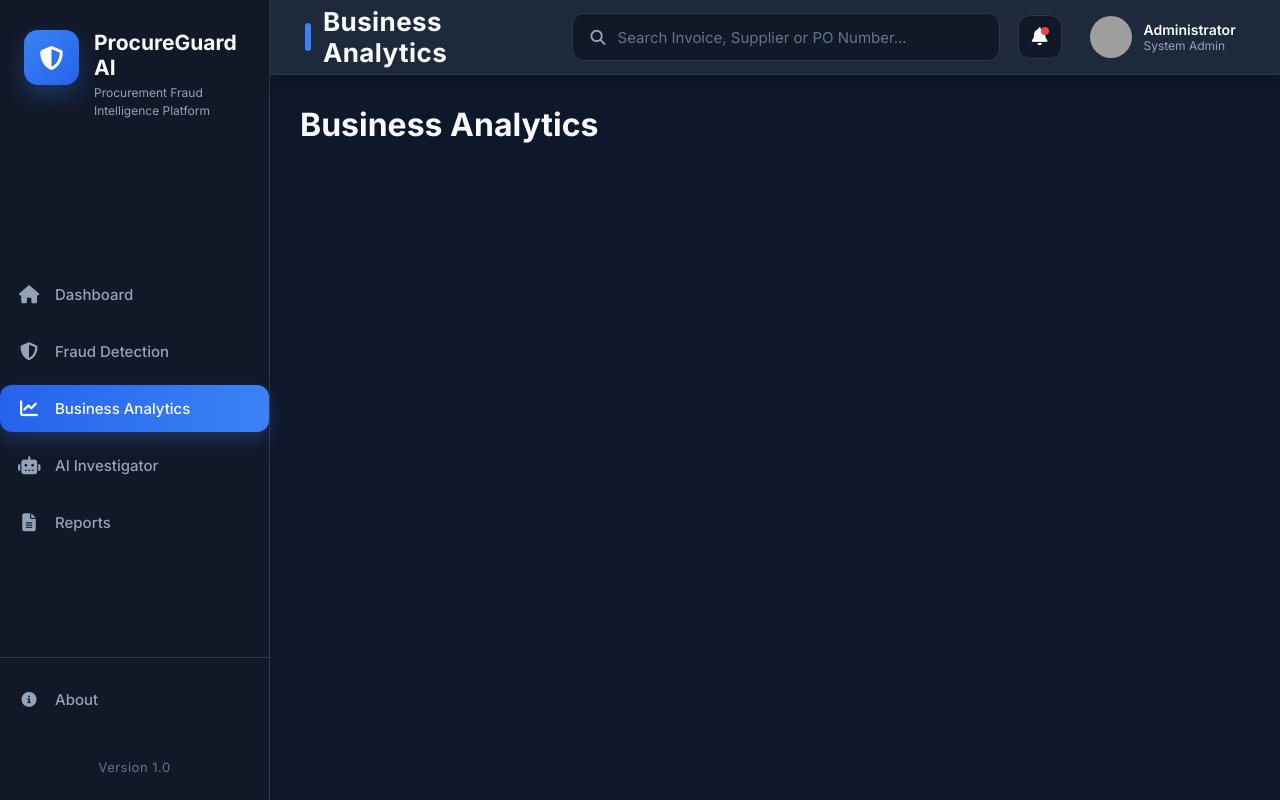
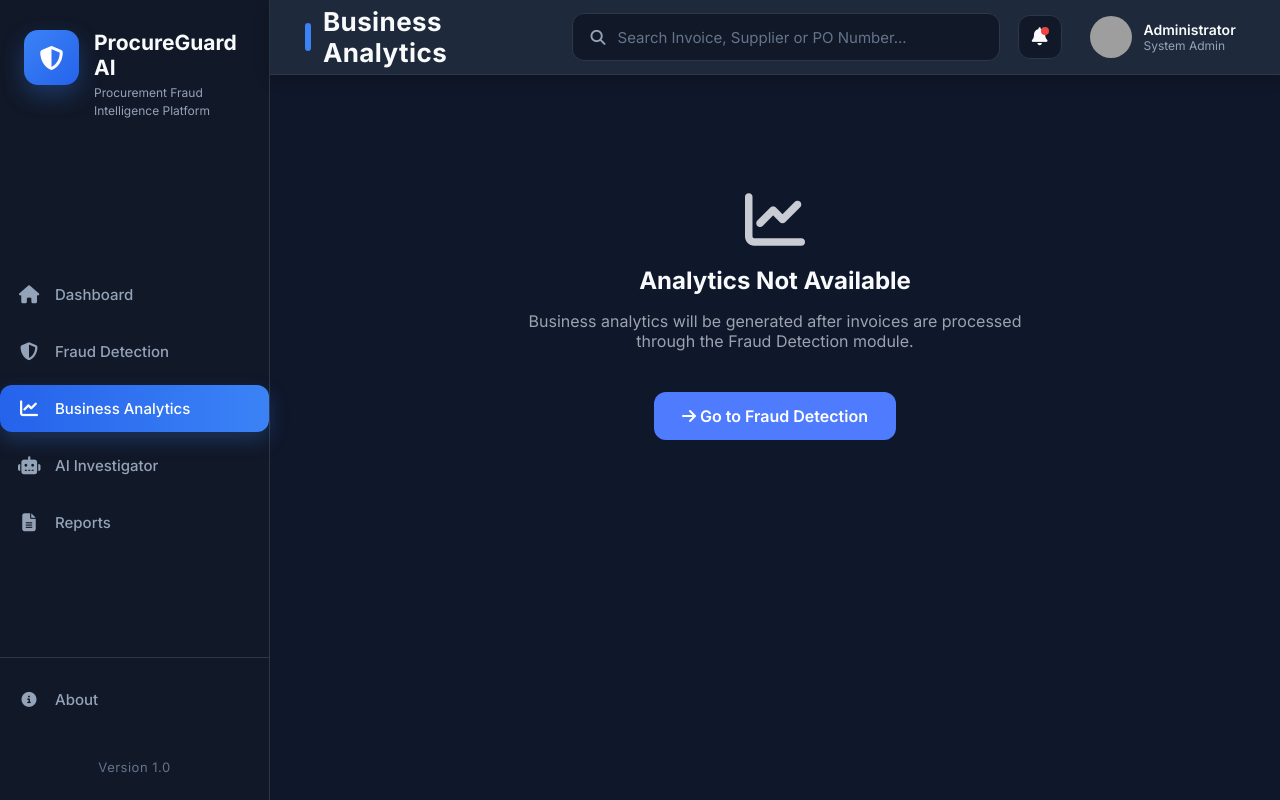
Before and after one commit to invoicefrauddetection-04/invoice_fraud_detetction_ML, a Flask app: page /analytics in a window 1280 px wide. Run offline with Flask 3, Linux system fonts and the light colour scheme; some libraries are stand-ins or nearby versions; grey boxes are pictures that could not be loaded.

Commit message:
Added the temporary Analytics Section data

```diff
--- a/static/css/styles.css
+++ b/static/css/styles.css
@@ -2258,3 +2258,26 @@ grid-template-columns:1fr;
     color:white;
 
 }
+
+/* For temporary Analytics Section */
+
+.analytics-placeholder{
+    min-height: 420px;
+    display:flex;
+    flex-direction:column;
+    justify-content:center;
+    align-items:center;
+    text-align:center;
+    gap:16px;
+}
+
+.placeholder-icon{
+    font-size:60px;
+    color:var(--primary-color);
+    opacity:.8;
+}
+
+.analytics-placeholder p{
+    max-width:550px;
+    color:#9CA3AF;
+}
--- a/templates/analytics.html
+++ b/templates/analytics.html
@@ -2,6 +2,23 @@
 
 {% block content %}
 
-<h1>Business Analytics</h1>
+<div class="analytics-placeholder">
+
+    <i class="fa-solid fa-chart-line placeholder-icon"></i>
+
+    <h2>Analytics Not Available</h2>
+
+    <p>
+        Business analytics will be generated after invoices are processed
+        through the Fraud Detection module.
+    </p>
+
+    <a href="{{ url_for('fraud_detection') }}" class="primary-btn">
+        <i class="fa-solid fa-arrow-right"></i>
+        Go to Fraud Detection
+    </a>
+
+</div>
+
 
 {% endblock %}
```
